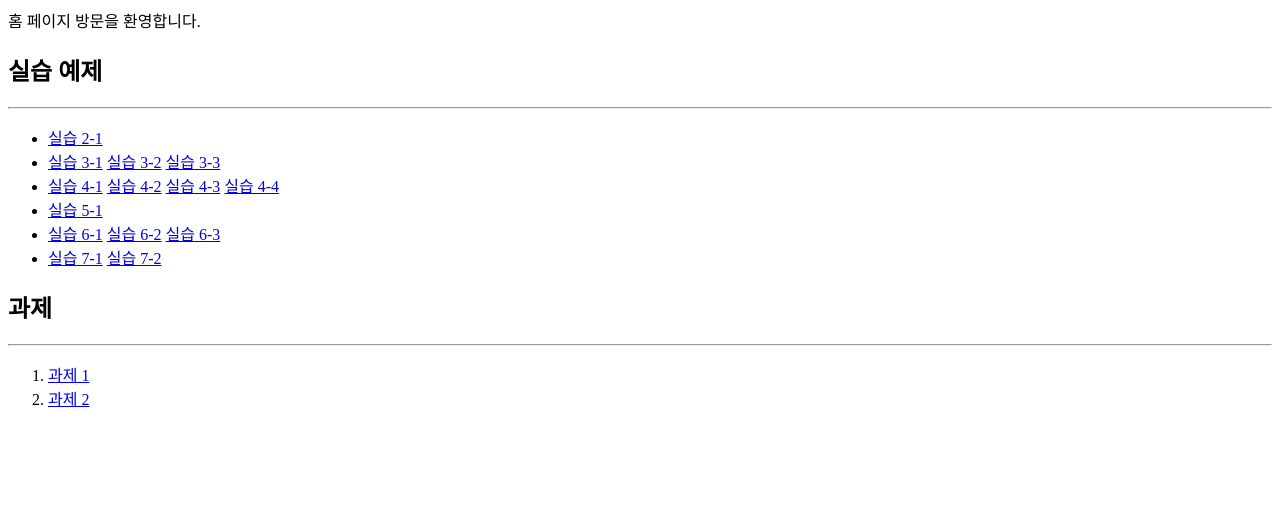
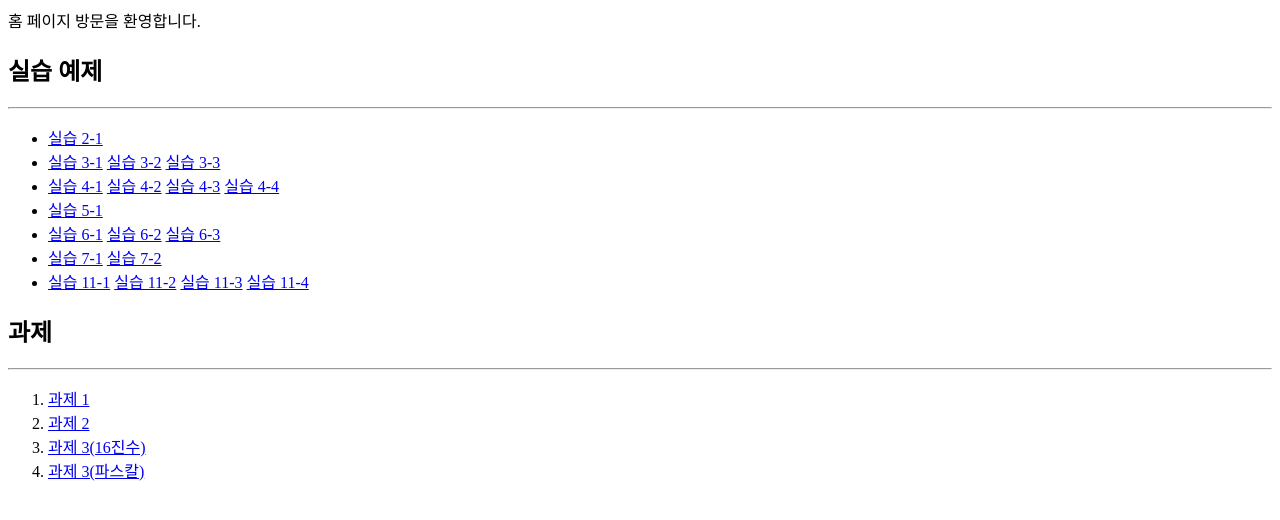
Before and after one commit to hyeeunchoi/home1, a plain HTML site: page index.html in a window 1280 px wide. Drawn offline with Linux system fonts and the light colour scheme.

Commit message:
실습 11주차 인덱스 추가

```diff
--- a/index.html
+++ b/index.html
@@ -23,6 +23,10 @@
          <a href="lab/lab06-03.html">실습 6-3</a> </li>
     <li> <a href="lab/lab07-01.html">실습 7-1</a>
          <a href="lab/lab07-02.html">실습 7-2</a> </li>
+    <li> <a href="lab/lab11-01.html">실습 11-1</a>
+         <a href="lab/lab11-02.html">실습 11-2</a>
+         <a href="lab/lab11-03.html">실습 11-3</a>
+         <a href="lab/lab11-04.html">실습 11-4</a></li>
 </ul>
 
 <h2>과제</h2>
@@ -30,6 +34,9 @@
 <ol>
     <li><a href="reports/report1.html">과제 1</a></li>
     <li><a href="reports/report2.html">과제 2</a></li>
+    <li><a href="reports/report2.html">과제 3(16진수)</a></li>
+    <li><a href="reports/report2.html">과제 3(파스칼)</a></li>
+
 </ol>
 </body>
 </html>
```
